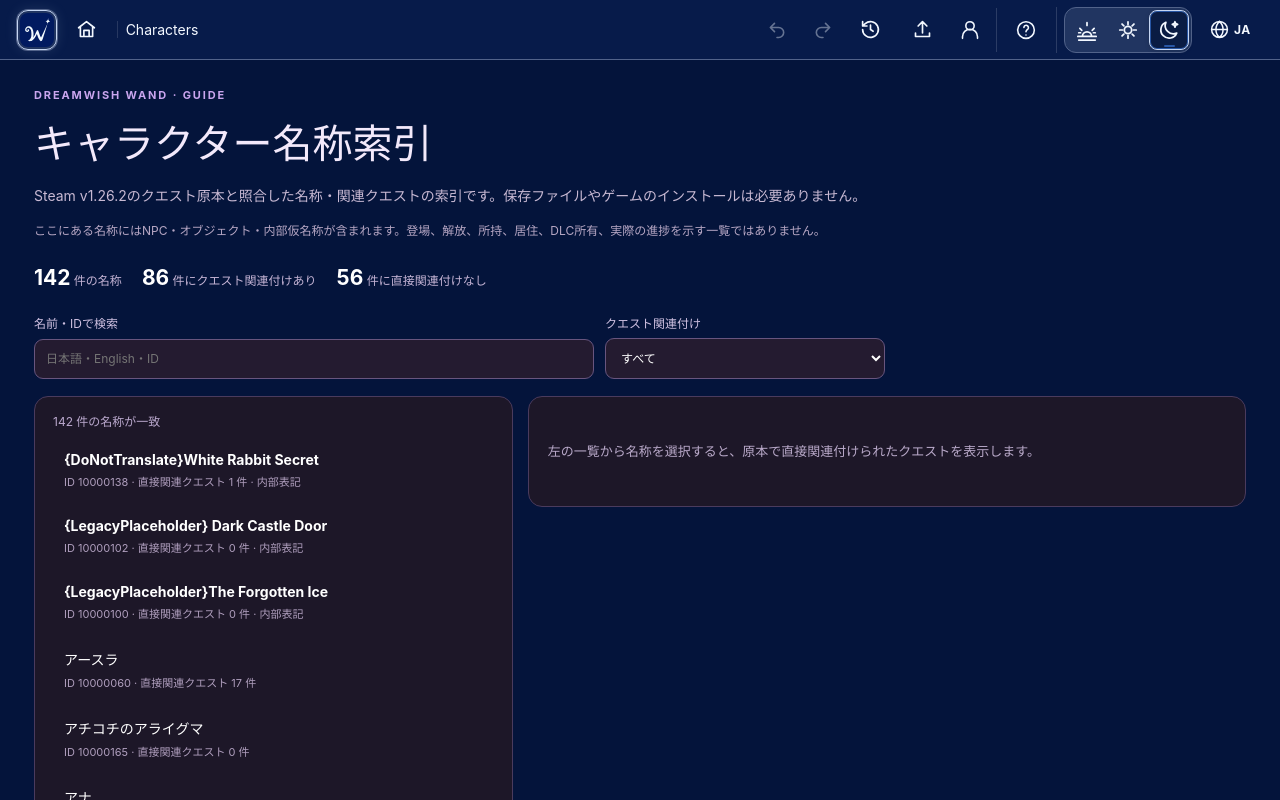
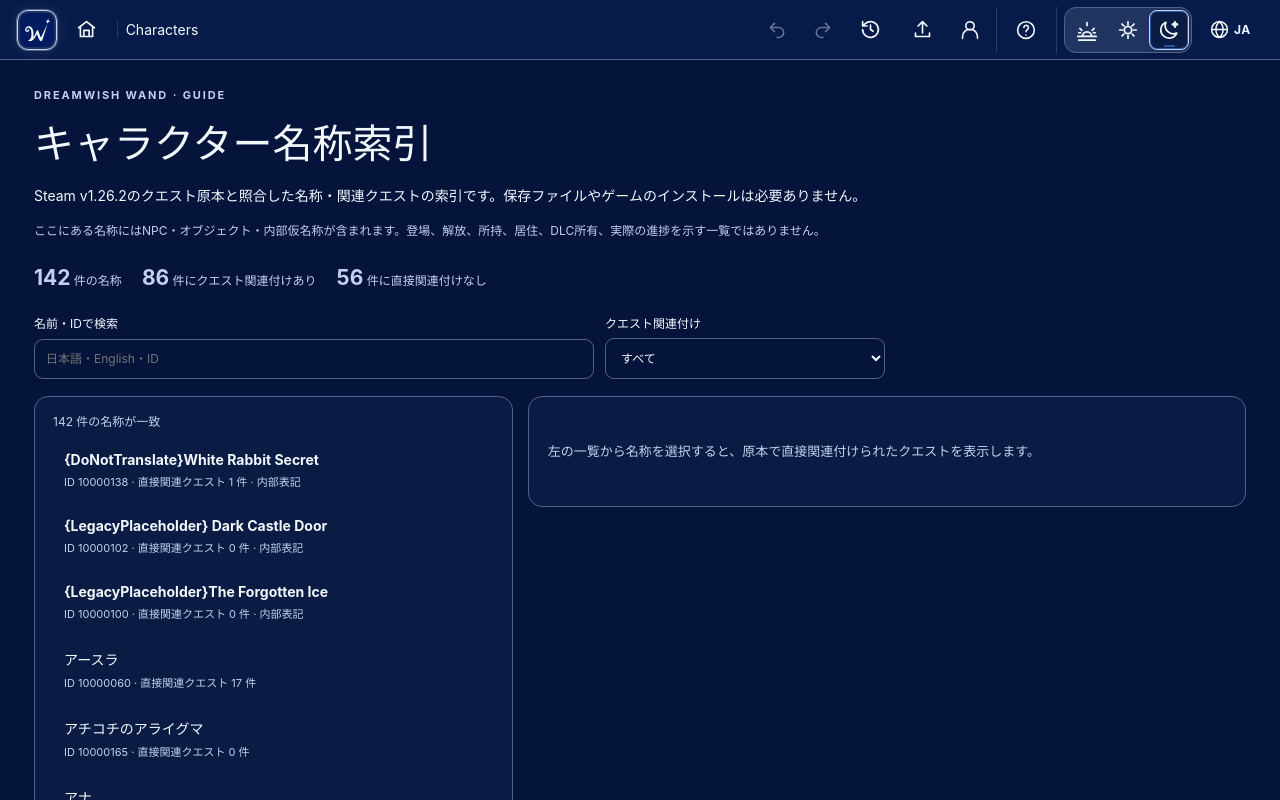
Before and after one commit to DreamwishWand/Wand, a SvelteKit app: page /guide/characters in a window 1280 px wide. Shown: the top 800 px of the page. Built offline with nearby package versions, Linux system fonts and the light colour scheme.

Commit message:
style(ui00): use shared Wand palette in guide/characters

```diff
--- a/src/routes/guide/characters/+page.svelte
+++ b/src/routes/guide/characters/+page.svelte
@@ -149,37 +149,37 @@
 </main>
 
 <style>
-  .character-guide{max-width:1260px;margin:auto;padding:28px 24px 82px;color:#f3e9fb}
+  .character-guide{max-width:1260px;margin:auto;padding:28px 24px 82px;color:var(--wand-text)}
   header h1{font-size:clamp(27px,4vw,40px);margin:10px 0}
-  header>p{font-size:14px;color:#c8b9d3;line-height:1.65;max-width:850px}
-  .eyebrow{font-size:11px;letter-spacing:.17em;color:#c9a5ee;font-weight:700}
-  .note{font-size:12px!important;color:#b7a7c4!important}
-  .counts{display:flex;gap:20px;flex-wrap:wrap;margin:24px 0;font-size:12px;color:#c5b4d5}
-  .counts strong{font-size:21px;color:#fff}
+  header>p{font-size:14px;color:var(--wand-text);line-height:1.65;max-width:850px}
+  .eyebrow{font-size:11px;letter-spacing:.17em;color:var(--wand-muted);font-weight:700}
+  .note{font-size:12px!important;color:var(--wand-muted)!important}
+  .counts{display:flex;gap:20px;flex-wrap:wrap;margin:24px 0;font-size:12px;color:var(--wand-muted)}
+  .counts strong{font-size:21px;color:var(--wand-muted)}
   .controls{display:grid;grid-template-columns:2fr 1fr 1.25fr;gap:11px;margin:17px 0}
-  .controls label{display:grid;gap:7px;font-size:12px;color:#cfc0e1}
-  .controls input,.controls select{min-width:0;width:100%;box-sizing:border-box;background:#241b30;border:1px solid #68557e;color:#fff;border-radius:9px;padding:11px;font:inherit}
+  .controls label{display:grid;gap:7px;font-size:12px;color:var(--wand-text)}
+  .controls input,.controls select{min-width:0;width:100%;box-sizing:border-box;background:var(--wand-control);border:1px solid var(--wand-line);color:var(--wand-text);border-radius:9px;padding:11px;font:inherit}
   .workspace{display:grid;grid-template-columns:minmax(260px,1fr) minmax(0,1.5fr);align-items:start;gap:15px}
-  .characters,.details{min-width:0;background:#1d1728;border:1px solid #4a3b5d;border-radius:14px;padding:15px}
-  .match-count{font-size:12px;color:#baa8cd;margin:0 3px 8px}
+  .characters,.details{min-width:0;background:var(--wand-surface);border:1px solid var(--wand-line);border-radius:14px;padding:15px}
+  .match-count{font-size:12px;color:var(--wand-muted);margin:0 3px 8px}
   button{cursor:pointer}
-  .person{display:flex;width:100%;flex-direction:column;align-items:start;gap:5px;padding:13px;border:1px solid transparent;border-radius:9px;color:#fff;background:transparent;text-align:left;overflow-wrap:anywhere}
-  .person:hover,.person.active{background:#31243f;border-color:#735b8b}
-  .person strong{font-size:14px}.person small{font-size:11px;color:#af9ebd}
-  .retry{width:100%;padding:12px;background:#302440;border:1px solid #755b92;border-radius:9px;color:#fff}.auto-sentinel{height:18px}
+  .person{display:flex;width:100%;flex-direction:column;align-items:start;gap:5px;padding:13px;border:1px solid transparent;border-radius:9px;color:var(--wand-text);background:transparent;text-align:left;overflow-wrap:anywhere}
+  .person:hover,.person.active{background:var(--wand-selected);border-color:var(--wand-selected-line)}
+  .person strong{font-size:14px}.person small{font-size:11px;color:var(--wand-muted)}
+  .retry{width:100%;padding:12px;background:var(--wand-surface-raised);border:1px solid var(--wand-line);border-radius:9px;color:var(--wand-text)}.auto-sentinel{height:18px}
   .details{position:sticky;top:16px;max-height:calc(100vh - 32px);overflow:auto}
-  .detail-head{border-bottom:1px solid #493955;padding-bottom:15px}
+  .detail-head{border-bottom:1px solid var(--wand-line);padding-bottom:15px}
   .detail-head h2{font-size:22px;margin:9px 0;overflow-wrap:anywhere}
-  .detail-head small,.related-count{font-size:12px;color:#c7b6d7}
-  .permalink{font-size:12px;color:#dbb7ff}
-  .warning{font-size:12px;color:#e5c18c;line-height:1.7}
+  .detail-head small,.related-count{font-size:12px;color:var(--wand-muted)}
+  .permalink{font-size:12px;color:var(--wand-link)}
+  .warning{font-size:12px;color:var(--wand-warning);line-height:1.7}
   .linked{list-style:none;display:grid;gap:8px;padding:0}
-  .linked a{display:grid;gap:4px;background:#2a2036;color:#ebdcfa;border:1px solid #503d68;padding:11px 12px;border-radius:9px;text-decoration:none}
-  .linked a:hover{border-color:#ad8bda}
-  .linked strong{font-size:13px}.linked small{font-size:11px;color:#a99abb}
-  .empty{font-size:13px;color:#b9a9c9;line-height:1.65;padding:16px 4px}
-  .error{color:#ffbac4}footer{margin-top:30px;font-size:12px;color:#ae9fbd}
-  footer a{color:#ddc2fb}
+  .linked a{display:grid;gap:4px;background:var(--wand-surface-raised);color:var(--wand-link);border:1px solid var(--wand-line);padding:11px 12px;border-radius:9px;text-decoration:none}
+  .linked a:hover{border-color:var(--wand-selected-line)}
+  .linked strong{font-size:13px}.linked small{font-size:11px;color:var(--wand-muted)}
+  .empty{font-size:13px;color:var(--wand-muted);line-height:1.65;padding:16px 4px}
+  .error{color:var(--wand-danger)}footer{margin-top:30px;font-size:12px;color:var(--wand-muted)}
+  footer a{color:var(--wand-muted)}
   @media(max-width:850px){.workspace{grid-template-columns:1fr}.details{position:static;max-height:none}.controls{grid-template-columns:1fr 1fr}}
   @media(max-width:520px){.character-guide{padding:18px 13px 70px}.controls{grid-template-columns:1fr}}
 </style>
```
